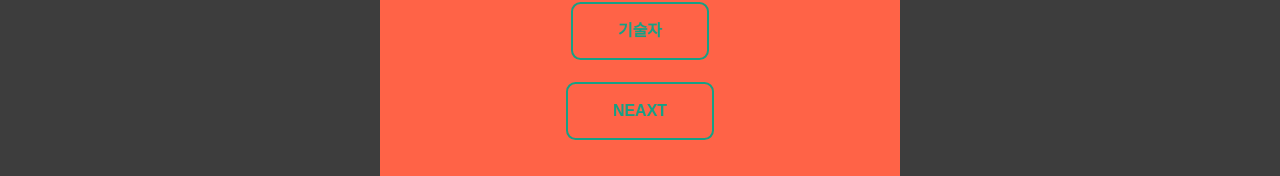
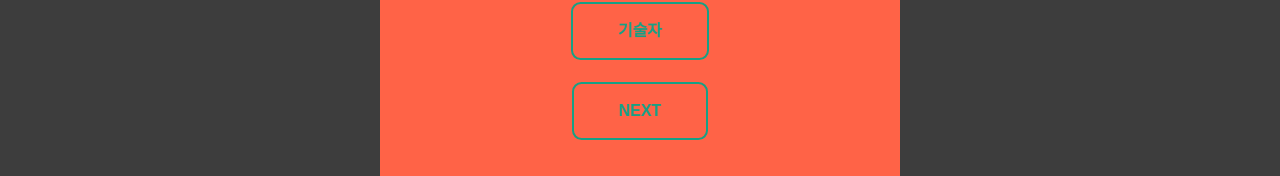
Before and after one commit to jpboaz/KoreanVocab, a plain HTML site: page index.html in a window 1280 px wide. Both pictures are taken after a click on the button "CHECK ANSWER". Shown: the part 543-719 px from the top of the page. Drawn offline with Linux system fonts and the light colour scheme.

Commit message:
Add files via upload

```diff
--- a/index.html
+++ b/index.html
@@ -44,7 +44,7 @@
             <button class="answerbutton first" onclick="checkAnswer()">Check Answer</button>
             </div>
             <div class="nextbutton">
-                <button class="nextbutton first" onclick="newWord()">Neaxt</button>
+                <button class="nextbutton first" onclick="newWord()">Next</button>
             </div>
         </div>
     </div>
```
